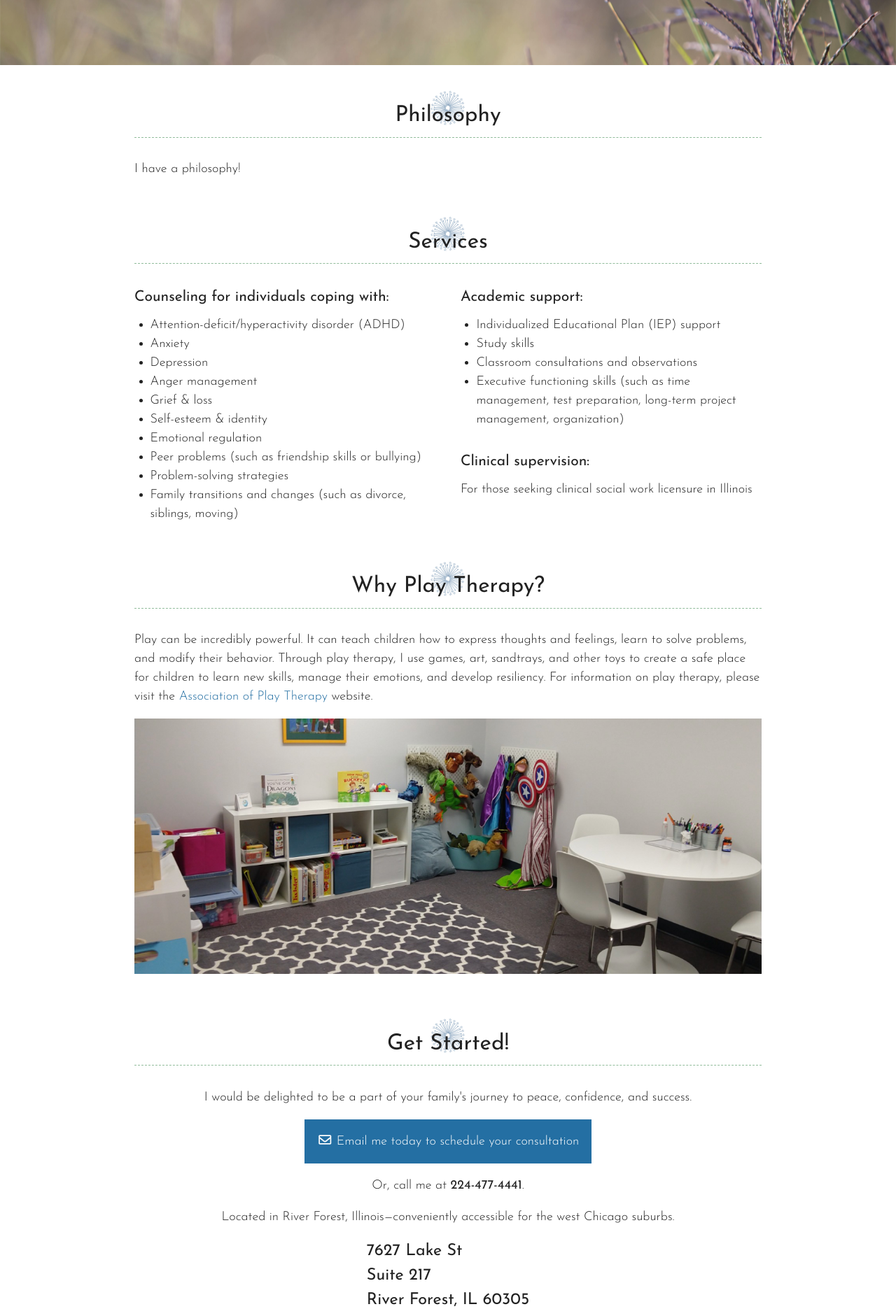
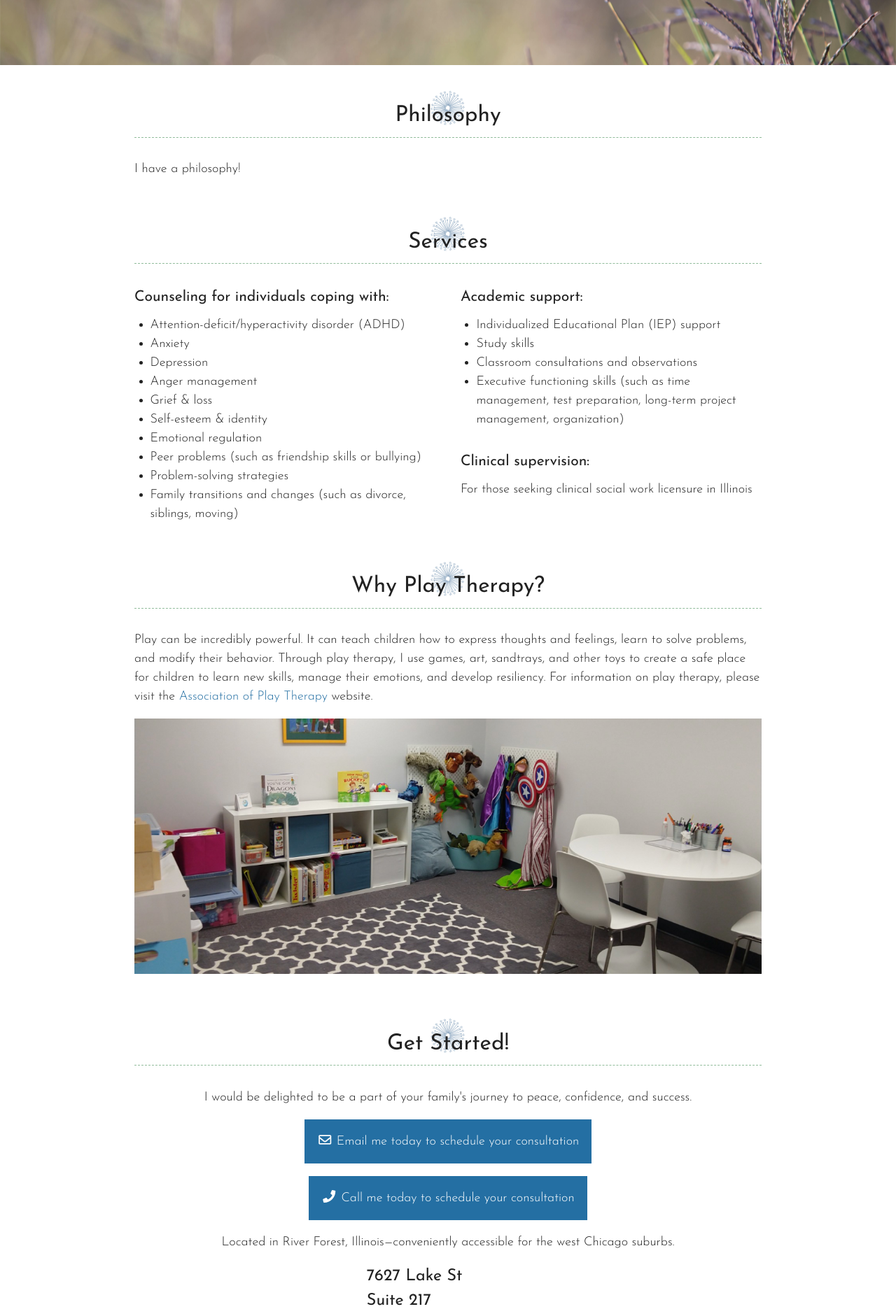
Before and after one commit to annedrakelcsw/annedrakelcsw.github.io, a Jekyll site: the page built from index.html, in a window 1280 px wide. Shown: the part 363-2244 px from the top of the page at 70% size. Built offline with Jekyll 4.4.1, drawn with Linux system fonts in a browser that asks for light colours; nearby versions of some CDN libraries.

Commit message:
adding phone number link

```diff
--- a/_sass/max-width-1139px.scss
+++ b/_sass/max-width-1173px.scss
@@ -1,4 +1,4 @@
-@media only screen and (max-width: 1139px) {
+@media only screen and (max-width: 1173px) {
   header {
     display: flex;
     flex-direction: column;
--- a/css/style.scss
+++ b/css/style.scss
@@ -34,6 +34,6 @@ body {
 @import "type.scss";
 @import "forms.scss";
 @import "footer.scss";
-@import "max-width-1139px.scss";
+@import "max-width-1173px.scss";
 @import "max-width-851px.scss";
 @import "max-width-639px.scss";
--- a/index.html
+++ b/index.html
@@ -50,7 +50,7 @@ title: Services
   <section id="call-to-action">
     <p>I would be delighted to be a part of your family's journey to peace, confidence, and success.</p>
     <a href="mailto:{{ site.data.contact.email }}"><i class="far fa-envelope fa-fw"></i>&nbsp;Email me today to schedule your consultation</a>
-    <p>Or, call me at <span id="phone-number">{{ site.data.contact.phone }}</span>.</p>
+    <a href="tel:+1-{{ site.data.contact.phone }}"><i class="fas fa-phone fa-fw"></i>&nbsp;Call me today to schedule your consultation</a>
     <p>Located in River Forest, Illinois&mdash;conveniently accessible for the west Chicago suburbs.</p>
     <address>
       {{ site.data.contact.street }}<br>
```
